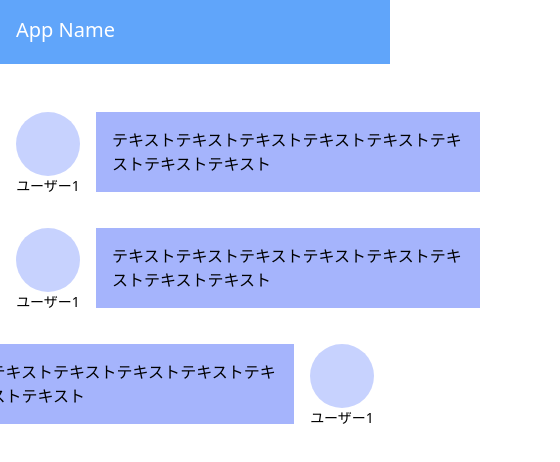
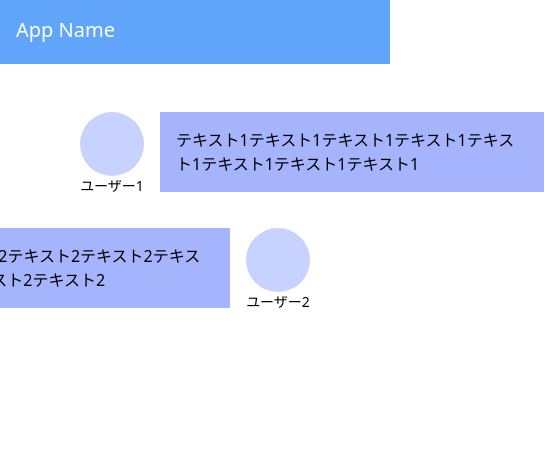
Before and after one commit to pon0204/fastify-portfolio-frontend, a React (Create React App) app: page /room in a window 390 px wide. Shown: the top 462 px of the page, 560 px wide, since content can reach past the window. Built offline with nearby package versions, Linux system fonts and the light colour scheme; no server answers.

Commit message:
chatSliceのモック作成

```diff
--- a/src/app/store.ts
+++ b/src/app/store.ts
@@ -1,7 +1,9 @@
 import { configureStore, ThunkAction, Action } from '@reduxjs/toolkit';
+import chatReducer from '../slices/chatSlice';
 
 export const store = configureStore({
   reducer: {
+    chat: chatReducer,
   },
 });
 
--- a/src/component/App.tsx
+++ b/src/component/App.tsx
@@ -40,6 +40,7 @@ const App = () => {
             </Switch>
           </Layout>
         </BrowserRouter>
+        <ReactQueryDevtools initialIsOpen={false} />
       </QueryClientProvider>
     </div>
   );
--- a/src/component/Room/Room.tsx
+++ b/src/component/Room/Room.tsx
@@ -1,29 +1,17 @@
 import React from 'react'
+import { useAppSelector } from '../../app/hooks'
+import { selectChat } from '../../slices/chatSlice'
+import { Chat } from '../../types/types'
 import ChatBox from './RoomAsset/ChatBox'
 
-const chatData = [
-  {
-    direction: 'left',
-    text: 'ほげい1'
-  },
-  {
-    direction: 'left',
-    text: 'ほげい2'
-  },
-  {
-    direction: 'right',
-    text: 'ほげい3'
-  },
-]
+const Room = () => {
+  const chatData = useAppSelector(selectChat)
 
-console.log(chatData[0])
-
-const Room = () => {
   return (
-    <div className='py-12 px-4 lg:px-20 '>
+    <div className='py-12 px-20'>
       {
-      chatData.map((chat,index) => (
-        <ChatBox direction={chat.direction} text={chat.text}/>
+      chatData.map((chat:Chat,index:number) => (
+        <ChatBox userName={chat.userName} direction={chat.direction} text={chat.text}/>
       ))
       }
     </div>
--- a/src/component/Room/RoomAsset/Avatar.tsx
+++ b/src/component/Room/RoomAsset/Avatar.tsx
@@ -1,10 +1,14 @@
-import React from 'react'
+import React,{ FC } from 'react'
 
-const Avatar = () => {
+interface props {
+  userName : string
+}
+
+const Avatar:FC<props> = ({userName}) => {
   return (
     <div>
       <div className='rounded-full w-16 h-16 bg-indigo-200'/>
-      <p className='text-center text-sm'>ユーザー1</p>
+      <p className='text-center text-sm'>{userName}</p>
     </div>
   )
 }
--- a/src/component/Room/RoomAsset/ChatBox.tsx
+++ b/src/component/Room/RoomAsset/ChatBox.tsx
@@ -3,28 +3,28 @@ import Avatar from './Avatar'
 import SpeechBallon from './SpeechBallon'
 
 interface props {
+  userName: string
   direction: string,
   text: string
 }
+
 const ChatBox:FC<props> = (props) => {
-
   return (
     <div>
       {props.direction === 'left' ?
       <div className='flex  justify-start'>
         <div className='flex mb-8'>
-          <Avatar/>
-          <SpeechBallon text={'テキスト'}/>
+          <Avatar userName={props.userName}/>
+          <SpeechBallon text={props.text}/>
         </div>
       </div>
       :
       <div className='flex  justify-end'>
         <div className='flex mb-8'>
-          <SpeechBallon text={'テキスト'}/>
-          <Avatar/>
+          <SpeechBallon text={props.text}/>
+          <Avatar userName={props.userName}/>
         </div>
       </div>
-
       }
     </div>
   )
--- /dev/null
+++ b/src/slices/chatSlice.tsx
@@ -0,0 +1,36 @@
+import { createSlice, PayloadAction } from '@reduxjs/toolkit'
+import { RootState } from '../app/store'
+import { Chats } from '../types/types'
+
+export interface chatState {
+  chat: Chats
+}
+
+const initialState:any = {
+  chat: [
+    {
+    userName: 'ユーザー1',
+    direction: 'left',
+    text: 'テキスト1'
+    },
+    {
+    userName: 'ユーザー2',
+    direction: 'right',
+    text: 'テキスト2'
+    },
+]
+}
+
+export const chatSlice = createSlice({
+  name: 'chat',
+  initialState,
+  reducers: {
+    setChat: (state, action: PayloadAction) => {
+      state.chat = action.payload
+    },
+}
+})
+
+export const { setChat } = chatSlice.actions
+export const selectChat = (state: RootState) => state.chat.chat
+export default chatSlice.reducer
--- /dev/null
+++ b/src/types/types.ts
@@ -0,0 +1,8 @@
+export interface Chat {
+  userName: string,
+  direction: string,
+  text: string
+}
+export interface Chats {
+  chats: Chat[]
+}
```
